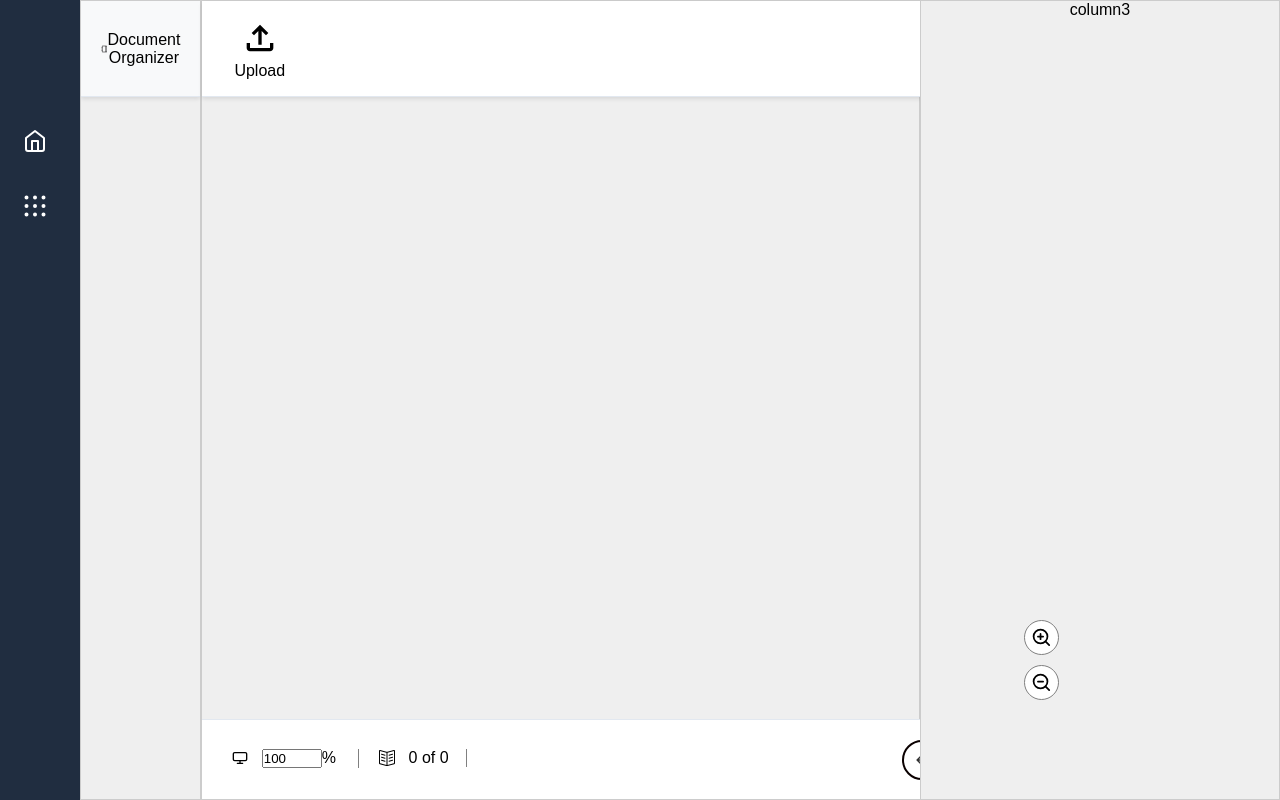
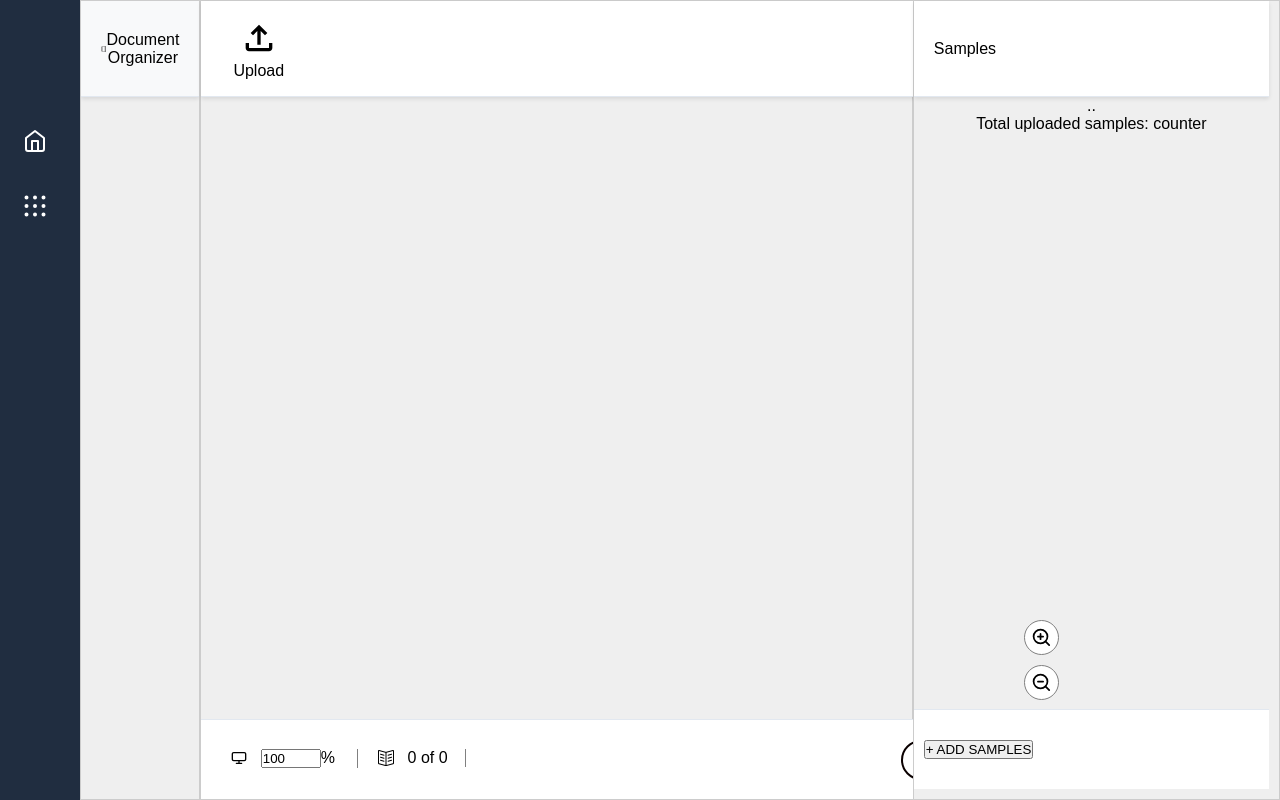
Before and after one commit to enjyashraf18/Annotation-tool, a React (Create React App) app: page / in a window 1280 px wide. Built offline with nearby package versions, Linux system fonts and the light colour scheme.

Commit message:
column 3 place holder done

```diff
--- a/src/App.css
+++ b/src/App.css
@@ -51,6 +51,12 @@ html, body {
 .column3 {
   flex: 3;
   height: 100vh;
+  flex-direction: column;
+  background-color: #efefef;
+
+  height: 100vh; /* Full viewport height */
+
+  padding-right: 10px;
 }
 
 .column1-header {
@@ -331,3 +337,40 @@ header {
   /* background-color: rgb(32,45,64); */
   background-color: rgb(32,45,64);
 }
+
+.field{
+  background-color: darkgrey;
+  width: 100%;
+  height: 40px;
+  padding: 10px;
+  margin-left: 10px;
+  margin-right: 10px;
+  align-items: center;
+  justify-content: center;
+}
+.box {
+  display: inline-block;
+  padding: 10px;
+  box-sizing: border-box;
+}
+.img-preview {
+  overflow: hidden;
+}
+.column3-footer{
+  background-color: white;
+  text-align: center;
+  height: 10vh;
+
+
+  border-top: 0.2px solid rgb(226,232,240);
+
+}
+.column3-main{
+width:100%;
+    overflow: hidden;
+    display: flex;
+    justify-content: center;
+    align-items: center;
+    height: 72vh;
+    position: relative;
+  }
--- a/src/App.js
+++ b/src/App.js
@@ -8,7 +8,7 @@ import { SlBookOpen } from "react-icons/sl";
 import { FiZoomIn, FiZoomOut } from "react-icons/fi";
 import PDFViewer from './components/PDFViewer';
 import ImageDisplay from './components/ImageDisplay';
-import SideBar from './components/SideBar';
+import SideBar from './components/sideBar';
 import Thumbnail from './components/Thumbnail';
 import { FiHome } from "react-icons/fi";
 import { SlNotebook } from "react-icons/sl";
@@ -238,7 +238,19 @@ function App() {
           </div>
         </footer>
       </div>
-      <div className='column column3'>column3</div>
+      <div className='column column3'>
+        <header>Samples</header>
+        <p>..</p>
+        <p>Total uploaded samples: counter </p>
+      <div >
+        <main className='column3-main'>
+
+        </main>
+<footer className='column3-footer'>
+  <button>+ ADD SAMPLES </button>
+</footer>
+        </div>
+        </div>
     </div>
   );
 }
```
Also changed, not shown: 1 other file (tests, documents, lock files or other folders).
